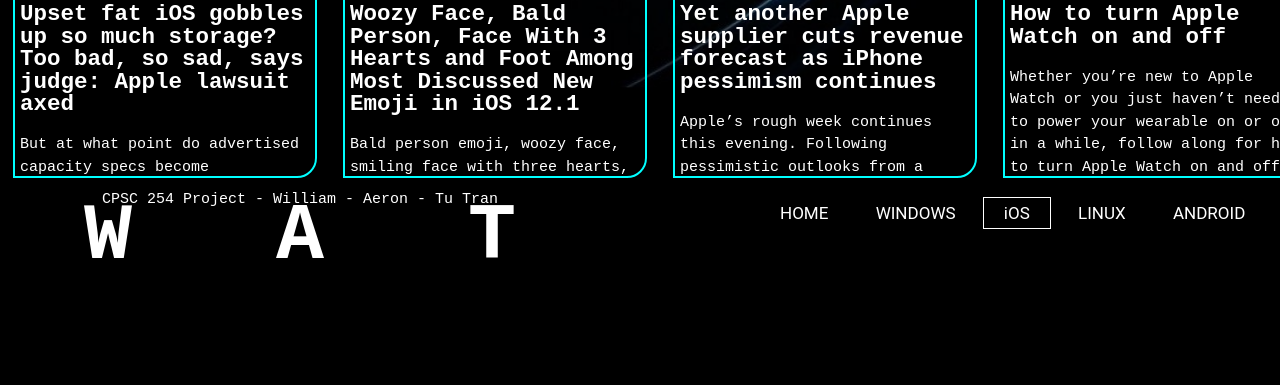
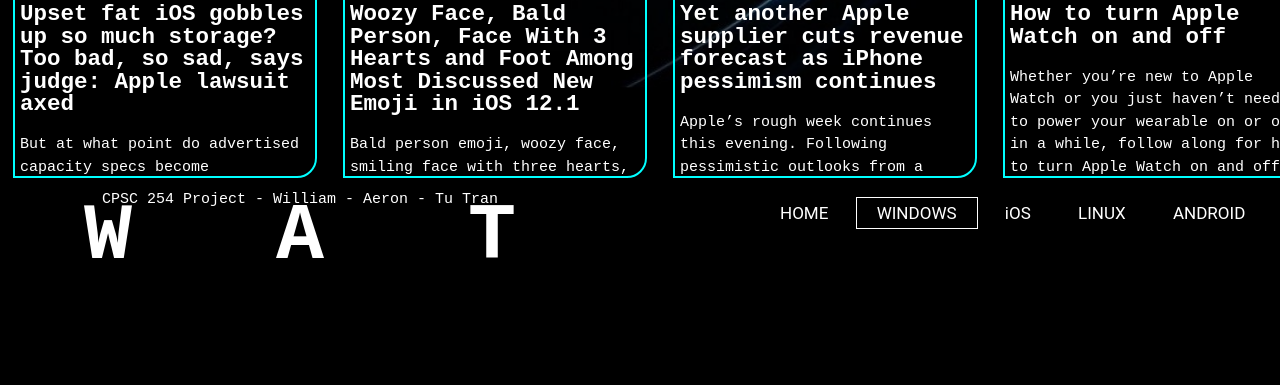
Before and after one commit to trankimtu/trankimtu.github.io, a plain HTML site: page ios.html in a window 1280 px wide. Shown: the part 877-1262 px from the top of the page. Drawn offline with Linux system fonts and the light colour scheme.

Commit message:
Update ios.html

```diff
--- a/ios.html
+++ b/ios.html
@@ -217,8 +217,8 @@
     <div class="nav-container">
         <ul class="nav">
             <li class=""><a href="index.html"> HOME </a></li>
-            <li class=""><a href="windows.html"> WINDOWS </a></li>
-            <li class="active"><a href="ios.html"> iOS </a></li>
+            <li class="active"><a href="windows.html"> WINDOWS </a></li>
+            <li class=""><a href="ios.html"> iOS </a></li>
             <li class=""><a href="linux.html"> LINUX </a></li>
             <li class=""><a href="android.html"> ANDROID </a></li>
         </ul>
```
